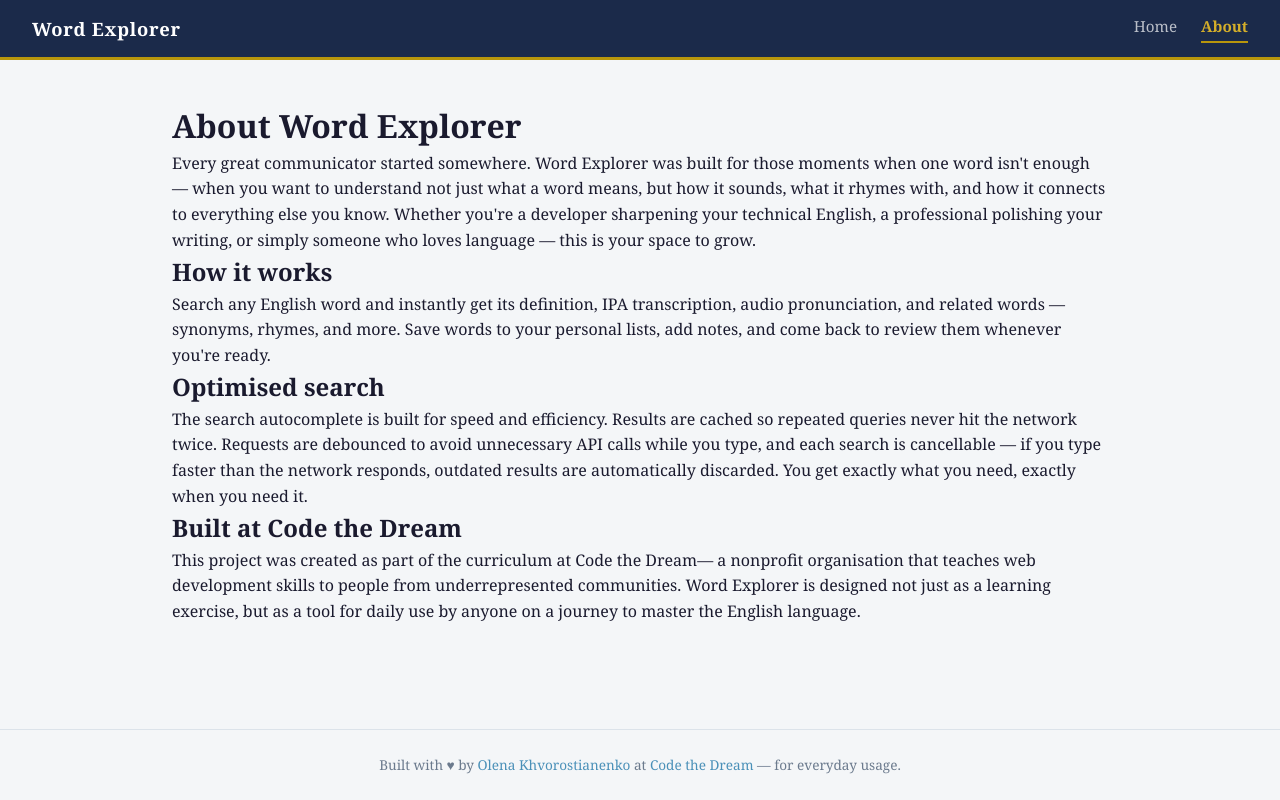
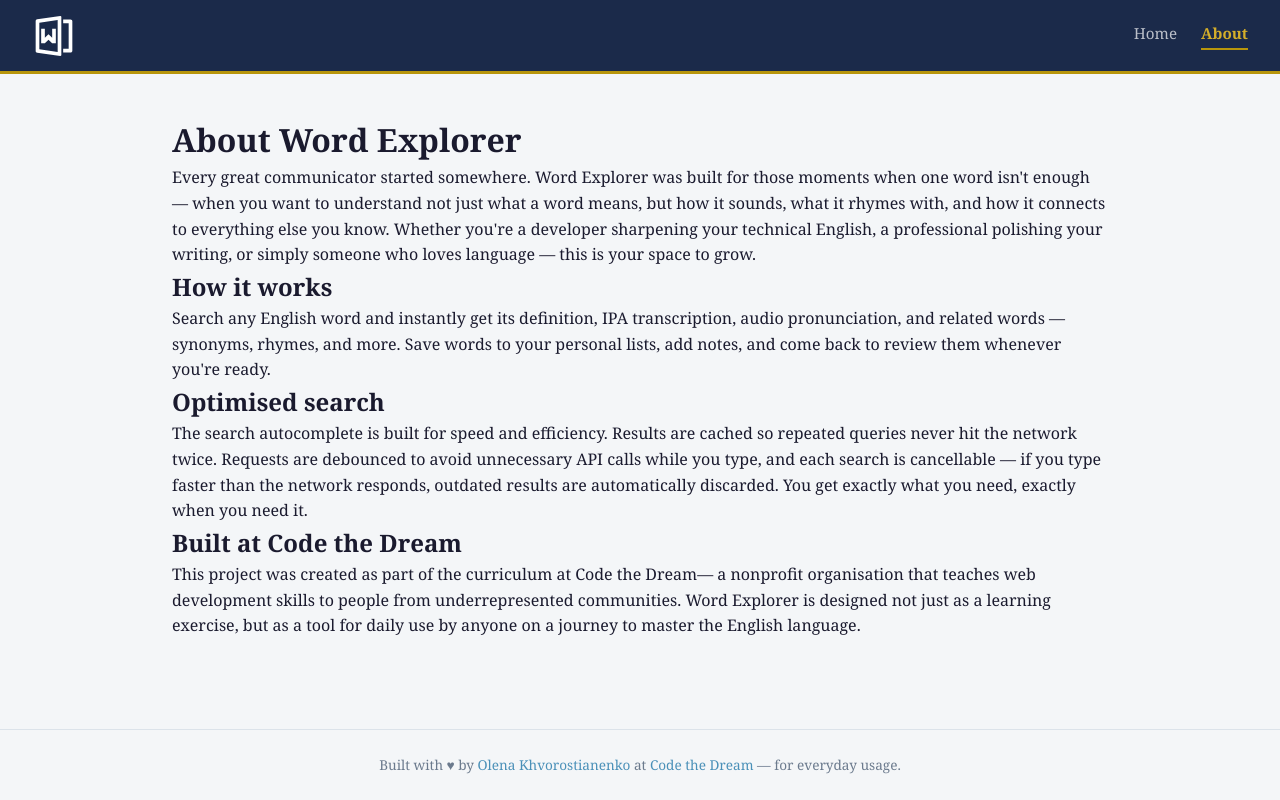
Before and after one commit to helen-khvorostianenko/word_explorer, a React (Vite) app: page /about in a window 1280 px wide. Built offline with nearby package versions, Linux system fonts and the light colour scheme.

Commit message:
feat(HomePage): styled components, icons

```diff
--- a/src/pages/HomePage.jsx
+++ b/src/pages/HomePage.jsx
@@ -6,7 +6,7 @@
 import CategoryForm from '../features/categories/CategoryForm.jsx';
 import { createCategory, getAllWords, getCategories } from '../api/api.js';
 import { getGenericErrorMessage, getNetworkErrorMessage, isNetworkError } from '../utils/errors.js';
-import { PiBooks } from 'react-icons/pi';
+import { PiBooks, PiPlusBold } from 'react-icons/pi';
 
 const PREVIEW_WORDS_COUNT = 3;
 const PAGE_SIZE = 8;
@@ -149,6 +149,9 @@
 `;
 
 const AddListButton = styled.button`
+  display: flex;
+  align-items: center;
+  gap: 0.4rem;
   padding: 0.5rem 1.25rem;
   background: var(--navy);
   color: #fff;
@@ -282,9 +285,7 @@
 
                 return (
                   <CategoryGridItem key={cat.id}>
-                    <CategoryCard
-                      to={`/categories/${cat.id}`}
-                    >
+                    <CategoryCard to={`/categories/${cat.id}`}>
                       <CardTitle>{cat.name}</CardTitle>
                       {preview.length > 0 ? (
                         <CardWordList>
@@ -344,7 +345,8 @@
               />
             ) : (
               <AddListButton onClick={() => setIsCreating(true)}>
-                + New List
+                <PiPlusBold size={15} />
+                New List
               </AddListButton>
             )}
           </>
--- a/src/shared/PageLayout.jsx
+++ b/src/shared/PageLayout.jsx
@@ -1,5 +1,6 @@
 import { NavLink } from 'react-router';
 import styled from 'styled-components';
+import { RiFileWord2Line } from 'react-icons/ri';
 
 const StyledHeader = styled.header`
   background: var(--navy);
@@ -11,6 +12,9 @@
 `;
 
 const Logo = styled(NavLink)`
+  display: flex;
+  align-items: center;
+  gap: 0.5rem;
   color: #fff;
   font-size: 1.15rem;
   font-weight: bold;
@@ -77,7 +81,9 @@
   return (
     <>
       <StyledHeader>
-        <Logo to="/">Word Explorer</Logo>
+        <Logo to="/">
+          <RiFileWord2Line size={44} />
+        </Logo>
         <Nav>
           <NavItem to="/">Home</NavItem>
           <NavItem to="/about">About</NavItem>
```
